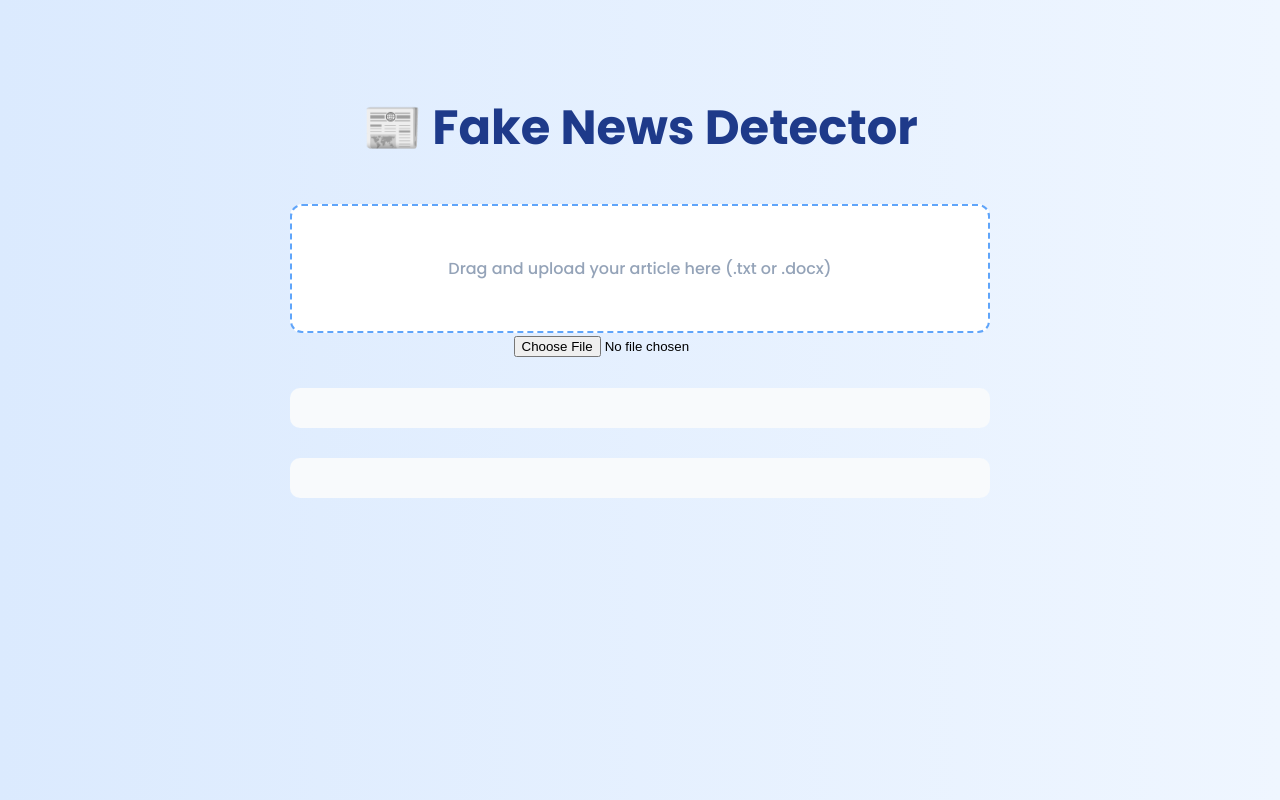
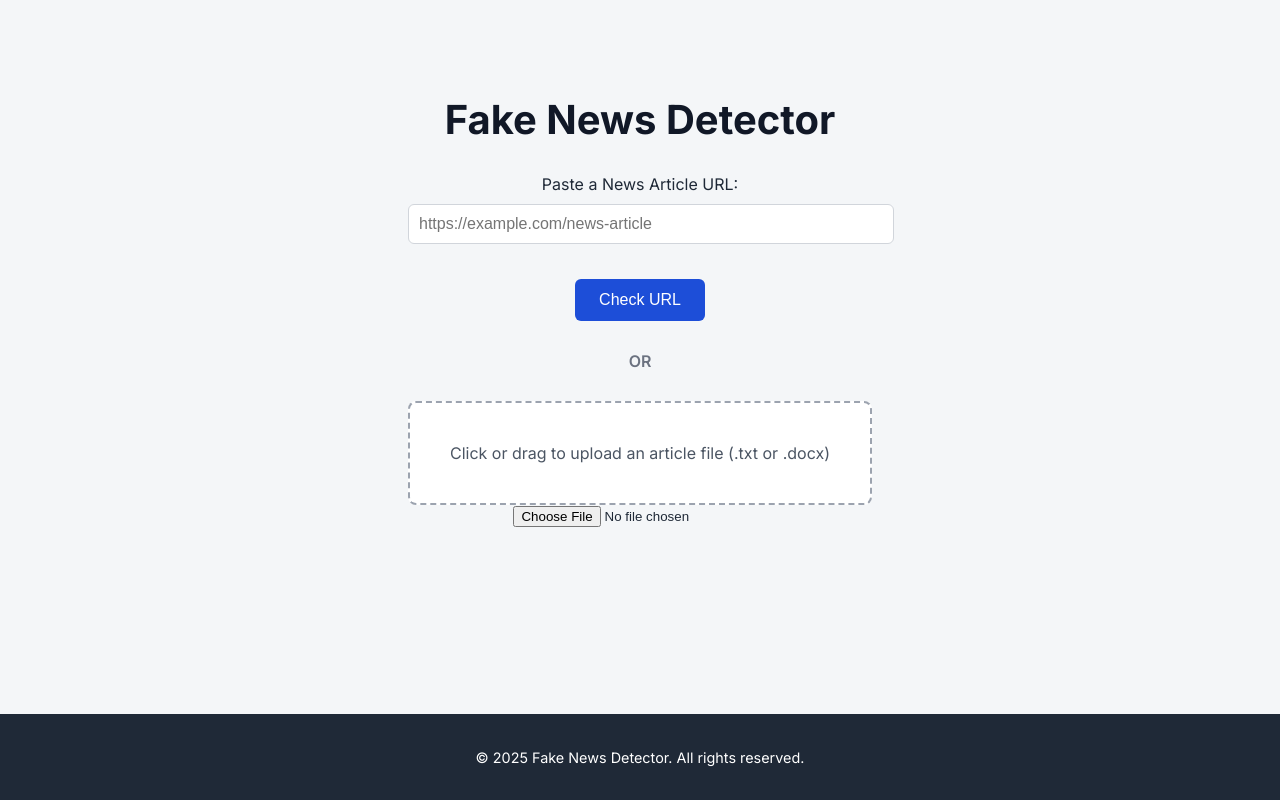
Before and after one commit to simona-kattel/fake-news-detection, a Flask app: page / in a window 1280 px wide. Run offline with Flask 3, Linux system fonts and the light colour scheme; parts of the project's set-up code (start-up, migrations or seed data) failed here and were passed over.

Commit message:
2nd last

```diff
--- a/app.py
+++ b/app.py
@@ -1,10 +1,11 @@
-from flask import Flask, render_template, request, jsonify
+from flask import Flask, render_template, request, jsonify, redirect, url_for
 import joblib
 from docx import Document
+from bs4 import BeautifulSoup
+import requests
 
 app = Flask(__name__)
 
-# Load model and vectorizer
 model = joblib.load("model.pkl")
 vectorizer = joblib.load("vectorizer.pkl")
 
@@ -22,27 +23,62 @@ def extract_text(file):
 def index():
     return render_template("index.html")
 
+@app.route("/result")
+def result():
+    result = request.args.get("result", "")
+    explanation = request.args.get("explanation", "")
+    return render_template("result.html", result=result, explanation=explanation)
+
 @app.route("/predict", methods=["POST"])
 def predict():
     file = request.files["file"]
     text = extract_text(file)
-
-    # Transform and predict
     X = vectorizer.transform([text])
     prediction = model.predict(X)[0]
+    explanation = explain_prediction(text, prediction)
+    return jsonify({"result": "✅ Real" if prediction == 1 else "❌ Fake", "explanation": explanation})
 
-    # Generate explanation (top influencing words)
+@app.route("/predict_url", methods=["POST"])
+def predict_url():
+    data = request.get_json()
+    url = data.get("url")
+    if not url:
+        return jsonify({"result": "Error", "explanation": "No URL provided."})
+    try:
+        page = requests.get(url, timeout=5)
+        soup = BeautifulSoup(page.content, "html.parser")
+        paragraphs = soup.find_all("p")
+        article_text = " ".join([p.get_text() for p in paragraphs])
+        X = vectorizer.transform([article_text])
+        prediction = model.predict(X)[0]
+        explanation = explain_prediction(article_text, prediction)
+        return jsonify({"result": "✅ Real" if prediction == 1 else "❌ Fake", "explanation": explanation})
+    except Exception as e:
+        return jsonify({"result": "Error", "explanation": str(e)})
+
+def explain_prediction(text, prediction):
+    X = vectorizer.transform([text])
     importance = X.toarray()[0] * model.coef_[0]
     feature_names = vectorizer.get_feature_names_out()
     top_indices = importance.argsort()[-5:][::-1]
-    top_words = [feature_names[i] for i in top_indices]
-    explanation = "Top contributing words: " + ", ".join(top_words)
-
-    return jsonify({
-        "result": "✅ Real" if prediction == 1 else "❌ Fake",
-        "explanation": explanation
-    })
+    top_words = [feature_names[i] for i in top_indices if importance[i] != 0]
+    if prediction == 1:
+        explanation = (
+            "This article appears to be real based on its use of credible terminology like: " + ", ".join(top_words) + ". "
+            "It maintains a balanced tone and provides factual evidence without exaggeration. "
+            "Reliable formatting and neutral language also support authenticity. "
+            "It references verifiable events or sources. "
+            "Overall, the linguistic patterns are consistent with trustworthy journalism."
+        )
+    else:
+        explanation = (
+            "This article appears to be fake due to the presence of sensational or misleading terms like: " + ", ".join(top_words) + ". "
+            "It lacks reliable sourcing or cites questionable claims. "
+            "The language may be emotional, exaggerated, or intended to provoke. "
+            "There is often a lack of evidence or overuse of speculation. "
+            "The overall writing style and word choice align with known patterns of misinformation."
+        )
+    return explanation
 
 if __name__ == "__main__":
-    print("Running Flask server...")
     app.run(debug=True)
--- a/static/script.js
+++ b/static/script.js
@@ -13,19 +13,32 @@ fileInput.addEventListener("change", () => {
 document.getElementById("uploadForm").addEventListener("submit", function (e) {
   e.preventDefault();
   const formData = new FormData(this);
-
-  loading.style.display = "block";
-  document.getElementById("result").innerText = "";
-  document.getElementById("explanation").innerText = "";
-
+  showLoading();
   fetch("/predict", {
     method: "POST",
     body: formData,
   })
     .then((res) => res.json())
     .then((data) => {
-      loading.style.display = "none";
-      document.getElementById("result").innerText = "Result: " + data.result;
-      document.getElementById("explanation").innerText = "Explanation: " + data.explanation;
+      window.location.href = `/result?result=${encodeURIComponent(data.result)}&explanation=${encodeURIComponent(data.explanation)}`;
     });
 });
+
+document.getElementById("urlForm").addEventListener("submit", function (e) {
+  e.preventDefault();
+  const urlInput = document.getElementById("urlInput").value;
+  showLoading();
+  fetch("/predict_url", {
+    method: "POST",
+    headers: { "Content-Type": "application/json" },
+    body: JSON.stringify({ url: urlInput }),
+  })
+    .then((res) => res.json())
+    .then((data) => {
+      window.location.href = `/result?result=${encodeURIComponent(data.result)}&explanation=${encodeURIComponent(data.explanation)}`;
+    });
+});
+
+function showLoading() {
+  loading.style.display = "block";
+}
--- a/static/style.css
+++ b/static/style.css
@@ -1,65 +1,103 @@
 body {
-  font-family: 'Poppins', sans-serif;
+  font-family: 'Inter', sans-serif;
   margin: 0;
-  background: linear-gradient(to right, #dbeafe, #eff6ff);
+  background: #f4f6f8;
+  color: #1f2937;
+  display: flex;
+  flex-direction: column;
+  min-height: 100vh;
+}
+
+.page-wrapper {
+  flex: 1;
+  display: flex;
+  flex-direction: column;
+  min-height: 100vh;
 }
 
 .container {
   max-width: 700px;
-  margin: 5vh auto;
+  margin: 6vh auto;
   padding: 20px;
   text-align: center;
+  flex: 1;
 }
 
 h1 {
-  font-size: 3rem;
-  color: #1e3a8a;
-  margin-bottom: 40px;
+  font-size: 2.5rem;
+  color: #111827;
+  margin-bottom: 30px;
 }
 
 .upload-box {
-  border: 2px dashed #60a5fa;
-  padding: 50px;
-  border-radius: 12px;
+  border: 2px dashed #9ca3af;
+  padding: 40px;
+  border-radius: 8px;
   background-color: #fff;
-  color: #94a3b8;
+  color: #4b5563;
   transition: all 0.3s ease;
 }
 
 .upload-box:hover {
-  transform: translateY(-5px);
-  box-shadow: 0 4px 20px rgba(0, 0, 0, 0.05);
-  background-color: #f0f9ff;
-  color: #1e293b;
+  transform: translateY(-4px);
+  box-shadow: 0 4px 10px rgba(0, 0, 0, 0.06);
+  background-color: #f9fafb;
 }
 
-button {
+button, .button {
   margin-top: 20px;
-  padding: 12px 25px;
-  background-color: #3b82f6;
+  padding: 12px 24px;
+  background-color: #1d4ed8;
   color: white;
   border: none;
-  border-radius: 8px;
+  border-radius: 6px;
   font-size: 1rem;
   cursor: pointer;
+  text-decoration: none;
 }
 
-button:hover {
-  background-color: #2563eb;
+button:hover, .button:hover {
+  background-color: #1e40af;
 }
 
 .result-box, .explanation-box {
-  margin-top: 30px;
-  background: #f8fafc;
+  margin-top: 20px;
+  background: #ffffff;
   padding: 20px;
-  border-radius: 10px;
-  font-size: 1.1rem;
+  border-radius: 8px;
+  box-shadow: 0 1px 4px rgba(0,0,0,0.1);
+  font-size: 1rem;
+  text-align: left;
 }
 
-/* 🧠 Fun loading animation (page flip effect) */
+input[type="url"] {
+  padding: 10px;
+  width: 100%;
+  border-radius: 6px;
+  border: 1px solid #d1d5db;
+  margin-top: 10px;
+  margin-bottom: 15px;
+  font-size: 1rem;
+}
+
+.divider {
+  margin: 30px 0;
+  font-weight: 600;
+  color: #6b7280;
+}
+
+footer {
+  text-align: center;
+  padding: 20px;
+  background: #1f2937;
+  color: white;
+  font-size: 0.9rem;
+  margin-top: auto;
+}
+
 .loader-container {
   display: none;
-  margin: 40px auto;
+  margin: 30px auto;
   width: 80px;
   height: 80px;
   position: relative;
@@ -68,7 +106,7 @@ button:hover {
 .page {
   width: 60px;
   height: 80px;
-  background: #3b82f6;
+  background: #1d4ed8;
   position: absolute;
   left: 10px;
   top: 0;
@@ -78,7 +116,7 @@ button:hover {
 }
 
 .page:nth-child(2) {
-  background: #60a5fa;
+  background: #3b82f6;
   animation-delay: 0.2s;
 }
 
@@ -88,16 +126,7 @@ button:hover {
 }
 
 @keyframes flip {
-  0% {
-    transform: rotateY(0deg);
-    z-index: 1;
-  }
-  50% {
-    transform: rotateY(180deg);
-    z-index: 2;
-  }
-  100% {
-    transform: rotateY(360deg);
-    z-index: 1;
-  }
+  0% { transform: rotateY(0deg); z-index: 1; }
+  50% { transform: rotateY(180deg); z-index: 2; }
+  100% { transform: rotateY(360deg); z-index: 1; }
 }
--- a/templates/index.html
+++ b/templates/index.html
@@ -1,3 +1,4 @@
+
 <!DOCTYPE html>
 <html lang="en">
 <head>
@@ -5,34 +6,42 @@
   <meta name="viewport" content="width=device-width, initial-scale=1.0"/>
   <title>Fake News Detector</title>
   <link rel="stylesheet" href="{{ url_for('static', filename='style.css') }}">
-  <link href="https://fonts.googleapis.com/css2?family=Poppins:wght@300;500;700&display=swap" rel="stylesheet">
+  <link href="https://fonts.googleapis.com/css2?family=Inter:wght@400;600;700&display=swap" rel="stylesheet">
 </head>
 <body>
+  <div class="page-wrapper">
     <div class="container">
-    <h1>📰 Fake News Detector</h1>
+      <h1>Fake News Detector</h1>
+
+      <form id="urlForm">
+        <label for="urlInput">Paste a News Article URL:</label>
+        <input type="url" id="urlInput" name="url" placeholder="https://example.com/news-article" required>
+        <br>
+        <button type="submit" id="urlCheckBtn">Check URL</button>
+      </form>
+
+      <div class="divider">OR</div>
 
       <form id="uploadForm" enctype="multipart/form-data">
         <label for="fileInput">
           <div class="upload-box" id="dropArea">
-          Drag and upload your article here (.txt or .docx)
+            Click or drag to upload an article file (.txt or .docx)
           </div>
         </label>
         <input type="file" id="fileInput" name="file" accept=".txt,.doc,.docx" required>
-      <button type="submit" id="checkBtn" style="display: none;">Check News</button>
+        <button type="submit" id="checkBtn" style="display: none;">Check File</button>
       </form>
 
-    <!-- 🔄 Fun Loading Animation (replaces old spinner) -->
       <div id="loading" class="loader-container">
         <div class="page"></div>
         <div class="page"></div>
         <div class="page"></div>
       </div>
-
-    <!-- 🧠 Prediction and Explanation -->
-    <div id="result" class="result-box"></div>
-    <div id="explanation" class="explanation-box"></div>
     </div>
-
+    <footer>
+      <p>&copy; 2025 Fake News Detector. All rights reserved.</p>
+    </footer>
+  </div>
   <script src="{{ url_for('static', filename='script.js') }}"></script>
 </body>
 </html>
```
Also changed, not shown: templates/result.html (added, +26 -0 lines). Lines whose indentation alone changed are shown as unchanged.
